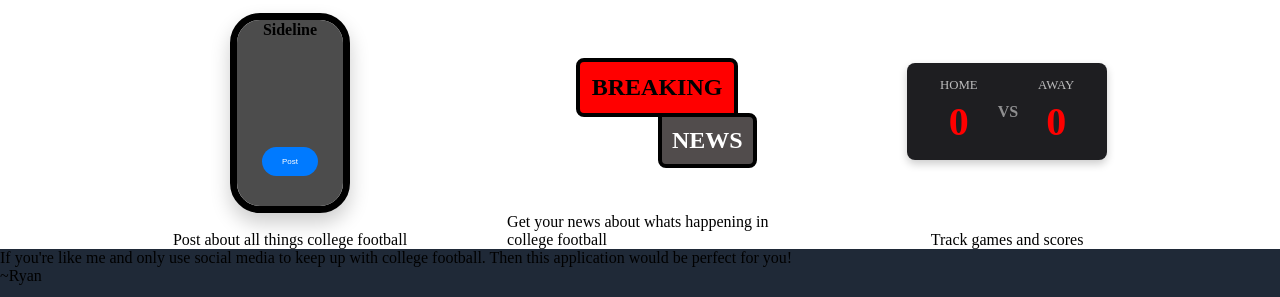
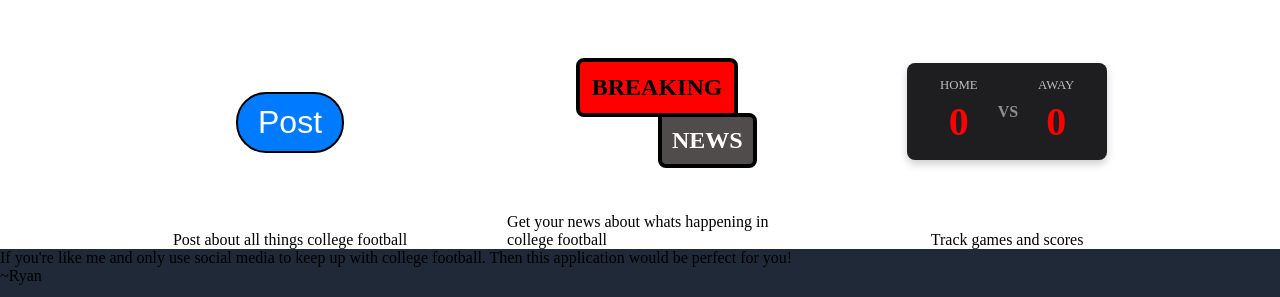
Before and after one commit to ryanstokes21/landing-page-flex-practice, a plain HTML site: page index.html in a window 1280 px wide. Shown: the part 595-892 px from the top of the page. Drawn offline with Linux system fonts and the light colour scheme.

Commit message:
remove phone graphic

```diff
--- a/index.html
+++ b/index.html
@@ -36,12 +36,8 @@
       <div class="info-content">
 
         <div class="group">
-          <div class="phone-container">
-            <div class="phone-screen">
-              <h1 class="phone-header">Sideline</h1>
-
-              <button class="post-button">Post</button>
-            </div>
+          <div class="btn-container">
+            <button class="post-button">Post</button>
           </div>
           <p>Post about all things college football</p>
         </div>
--- a/style.css
+++ b/style.css
@@ -111,32 +111,8 @@ img {
   min-width: min-content;
 }
 
-.phone-container {
-  width: 120px;
-  height: 200px;
-  border: 7px solid #000000;
-  border-radius: 30px;
-  background-color: #f0f0f0;
-  position: relative;
-  overflow: hidden;
-  box-shadow: 0 10px 20px rgba(0,0,0,0.2);
-  margin-bottom: auto;
-}
-
-.phone-screen {
-  width: 100%;
-  height: 100%;
-  background-color: rgb(76, 76, 76);
-  position: relative;
-  padding: 1px;
-  display: flex;
-  flex-direction: column;
-  gap: 10px;
-  align-items: center;
-}
-
-.phone-header {
-  font-size: 1rem;
+.btn-container {
+  margin: auto;
 }
 
 .post-button {
@@ -144,15 +120,11 @@ img {
   color: white;
   border: none;
   padding: 10px 20px;
-  border-radius: 20px;
-  font-size: .50rem;
+  border-radius: 30px;
+  border: 2px solid #000000;
+  font-size: 2rem;
   cursor: pointer;
   transition: background-color 0.2s;
-  /* Position it within the screen */
-  position: absolute;
-  bottom: 30px; /* Example placement */
-  left: 50%;
-  transform: translateX(-50%);
 }
 
 .post-button:hover {
```
